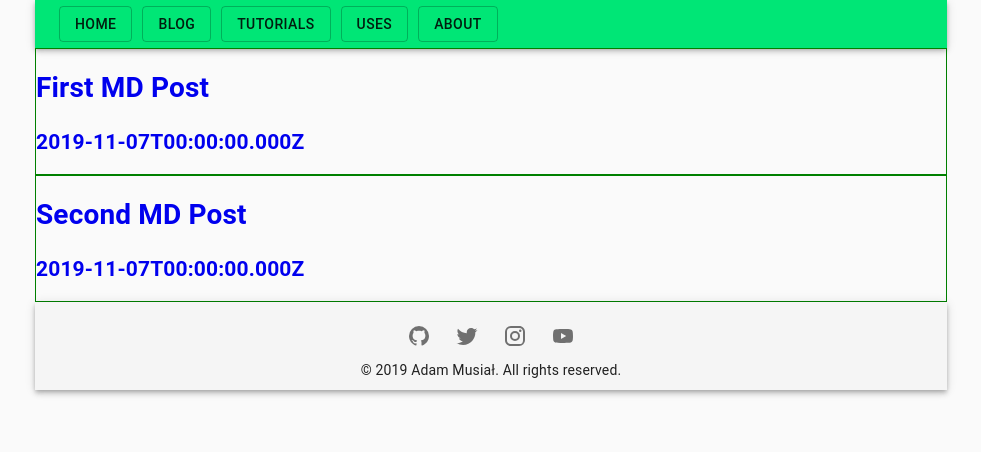
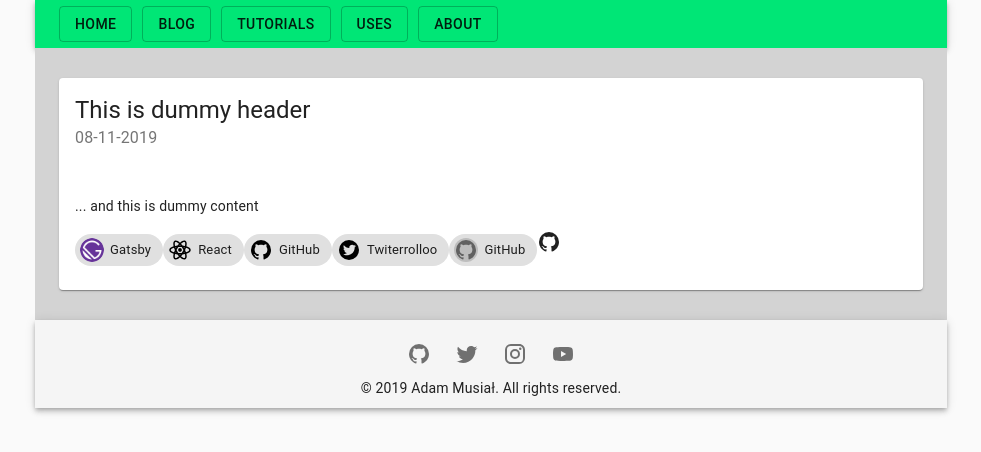
Before and after one commit to musial-adam/my-platform, a Gatsby site: page /blog in a window 1280 px wide. Shown: the whole page, without its empty margins (149-1130 px from the left). Built offline with nearby package versions, Linux system fonts and the light colour scheme; Gatsby itself is replaced by a stand-in of ours.

Commit message:
working on blog-post layout 4

```diff
--- a/src/components/layout.js
+++ b/src/components/layout.js
@@ -37,9 +37,11 @@ const Layout = ({ children }) => {
       <ThemeProvider theme={theme}>
         <Container maxWidth="md">
           <Header siteTitle={data.site.siteMetadata.title} />
-          <div>
-            <main>{children}</main>
-          </div>
+          {/* <div> */}
+          {/* <main> */}
+          {children}
+          {/* </main> */}
+          {/* </div> */}
           <Footer />
         </Container>
       </ThemeProvider>
--- /dev/null
+++ b/src/components/post-card.js
@@ -0,0 +1,63 @@
+import React from 'react'
+import styled from 'styled-components'
+
+import {
+  Avatar,
+  Card,
+  CardContent,
+  CardHeader,
+  CardMedia,
+  Chip,
+} from '@material-ui/core'
+
+import GatsbyImg from '../images/gatsby-icon.png'
+import GitHubSVG from '../images/github-circle.svg'
+import TwitterSVG from '../images/twitter-circle.svg'
+import ReactSVG from '../images/react.svg'
+
+import { GitHubIcon } from './icons'
+
+const PostCard = () => {
+  return (
+    <Card>
+      <CardHeader title="This is dummy header" subheader="08-11-2019" />
+
+      <CardContent>
+        <p>... and this is dummy content</p>
+
+        <Chip
+          avatar={<Avatar src={GatsbyImg} />}
+          color="default"
+          label="Gatsby"
+        />
+        <Chip
+          avatar={<Avatar src={ReactSVG} />}
+          color="default"
+          label="React"
+        />
+        <Chip
+          avatar={<Avatar src={GitHubSVG} />}
+          color="default"
+          label="GitHub"
+        />
+        <Chip
+          avatar={<Avatar src={TwitterSVG} />}
+          color="default"
+          label="Twiterrolloo"
+        />
+
+        <Chip
+          avatar={
+            <Avatar>
+              <GitHubIcon />
+            </Avatar>
+          }
+          label="GitHub"
+        />
+        <GitHubIcon />
+      </CardContent>
+    </Card>
+  )
+}
+
+export default PostCard
--- a/src/pages/blog.js
+++ b/src/pages/blog.js
@@ -2,17 +2,36 @@ import React from 'react'
 import { graphql, Link } from 'gatsby'
 import styled from 'styled-components'
 
+import { Card, Container } from '@material-ui/core'
+
 import Layout from '../components/layout'
-// import TestComponent from '../components/test-component'
-// import { GitHubIcon } from '../components/icons'
+import PostCard from '../components/post-card'
 
 const StyledLink = styled(Link)`
   /* margin-right: 10px; */
   text-decoration: none;
 `
 
-const Wrapper = styled.div`
-  border: 1px solid green;
+const StyledContainer = styled(Container)`
+  background-color: lightgray;
+  padding: 30px;
+
+  /* p {
+    margin: 0;
+  } */
+`
+
+const StyledCard = styled(Card)`
+  padding: 20px;
+  margin: 20px auto;
+  display: flex;
+  flex-direction: column;
+  justify-content: flex-start;
+
+  h2 {
+    border: 1px solid orange;
+    margin: 0;
+  }
 `
 
 const BlogPage = ({ data }) => {
@@ -21,18 +40,20 @@ const BlogPage = ({ data }) => {
   const postsList = posts.map(post => (
     <React.Fragment key={post.node.id}>
       <StyledLink to={`/blog/${post.node.frontmatter.slug}`}>
-        <Wrapper>
-          <h1>{post.node.frontmatter.title}</h1>
-          <h2>{post.node.frontmatter.date}</h2>
-        </Wrapper>
+        <StyledCard>
+          <h2>{post.node.frontmatter.title}</h2>
+          <h3>{post.node.frontmatter.date}</h3>
+        </StyledCard>
       </StyledLink>
     </React.Fragment>
   ))
 
   return (
     <Layout>
-      {console.log(posts)}
-      {postsList}
+      <StyledContainer>
+        <PostCard />
+        {/* {postsList} */}
+      </StyledContainer>
     </Layout>
   )
 }
@@ -48,7 +69,6 @@ export const pageQuery = graphql`
           frontmatter {
             slug
             title
-            # date(formatString: "MMMM DD, YYYY")
             date
           }
         }
```
Also changed, not shown: src/images/gatsby.svg (added), src/images/github-circle.svg (added), src/images/graphql.svg (added), src/images/language-css3.svg (added), src/images/language-html5.svg (added), src/images/react.svg (added), src/images/twitter-circle.svg (added), src/images/twitter.svg (added).
